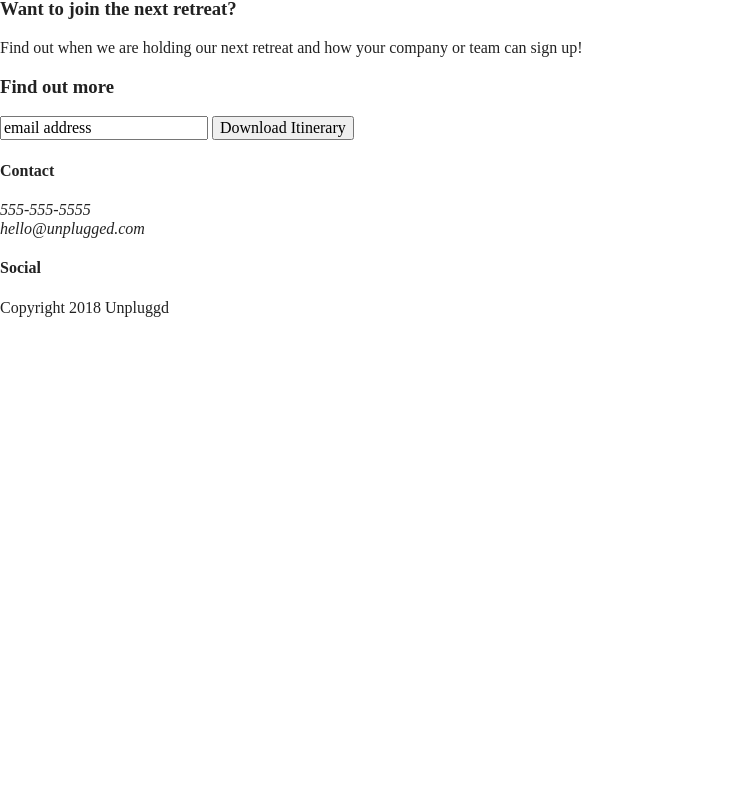
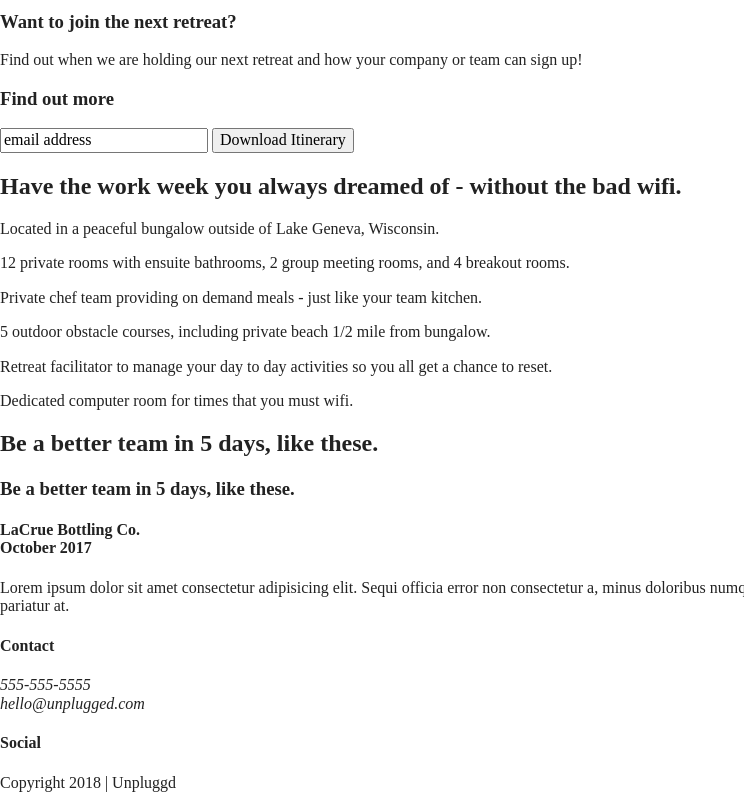
Before and after one commit to Reemers/unplugged-retreat-project, a website built with Parcel: page index.html in a window 1280 px wide. Shown: the part 205-999 px from the top of the page, without its empty margins (0-744 px from the left). Before the commit the page ends 800 px from the top, so only its background shows below. Built offline with nearby package versions, Linux system fonts and the light colour scheme.

Commit message:
added more HTML content

```diff
--- a/index.html
+++ b/index.html
@@ -3,7 +3,7 @@
 
 <head>
   <meta charset="utf-8">
-  <title>Unplugged</title>
+  <title>Unplugged Retreat</title>
   <meta name="description" content="">
   <meta name="viewport" content="width=device-width, initial-scale=1">
 
@@ -15,10 +15,8 @@
   <link rel="manifest" href="site.webmanifest">
   <link rel="apple-touch-icon" href="icon.png">
   <!-- Place favicon.ico in the root directory -->
-
   <link rel="stylesheet" href="css/normalize.css">
   <link rel="stylesheet" href="css/main.css">
-
   <meta name="theme-color" content="#fafafa">
 
 </head>
@@ -27,10 +25,11 @@
 
 
   <header>
-    <div class="content-wrapper">
+    <dxiv class="content-wrapper">
       <a href="#"><img src="" alt="unplugged logo"></a>
       <h1>Unplugged</h1>
-      <div class="header-divider"></div>
+      <div class="header-divider">
+      </div>
       <nav>
         <ul>
           <li><a href="../faq/index.html" target="_blank">FAQ</a></li>
@@ -46,19 +45,79 @@
 
   <main>
 
-    <section>
-      <h2>Retreat from the desk, return refreshed.</h2>
+    <section class="hero-area">
+      <div class="content-wrapper">
+        <h1>Retreat from the desk, return refreshed.</h1>
+      </div>
     </section>
 
-    <aside>
+
+    <div class="form-description">
       <h3>Want to join the next retreat?</h3>
       <p>Find out when we are holding our next retreat and how your company or team can sign up!</p>
+    </div>
+    <div class="form">
       <h3>Find out more</h3>
+      <aside>
         <div>
           <input type="text" name="name" value="email address">
           <input type="button" value="Download Itinerary">
         </div>
+    </div>
     </aside>
+
+    <section class="features">
+      <div class="content-wrapper"></div>
+      <h2>Have the work week you always dreamed of - without the bad wifi.</h2>
+      <div class="features-items">
+
+        <article>
+          <p class="fontawesome-icon"></p>
+          <p class="features-item-description">Located in a peaceful bungalow outside of Lake Geneva, Wisconsin.</p>
+        </article>
+        <article>
+          <p class="fontawesome-icon"></p>
+          <p class="features-item-description">12 private rooms with ensuite bathrooms, 2 group meeting rooms, and 4
+            breakout rooms.</p>
+        </article>
+        <article>
+          <p class="fontawesome-icon"></p>
+          <p class="features-item-description">Private chef team providing on demand meals - just like your team
+            kitchen.</p>
+        </article>
+        <article>
+          <p class="fontawesome-icon"></p>
+          <p class="features-item-description">5 outdoor obstacle courses, including private beach 1/2 mile from
+            bungalow.</p>
+        </article>
+        <article>
+          <p class="fontawesome-icon"></p>
+          <p class="features-item-description">Retreat facilitator to manage your day to day activities so you all get a
+            chance to reset.</p>
+        </article>
+        <article>
+          <p class="fontawesome-icon"></p>
+          <p class="features-item-description">Dedicated computer room for times that you must wifi.</p>
+        </article>
+      </div>
+      </div>
+    </section>
+
+    <section class="reviews">
+      <div class="content-wrapper">
+        <h2>Be a better team in 5 days, like these.</h2>
+        <article>
+        <div>
+          <h3>Be a better team in 5 days, like these.</h3>
+
+        <div>
+          <h4>LaCrue Bottling Co. <br> October 2017</h4>
+          <p>Lorem ipsum dolor sit amet consectetur adipisicing elit. Sequi officia error non consectetur a, minus
+            doloribus numquam sit corrupti vel magni nihil quod ipsa cumque incidunt laboriosam eaque pariatur at.</p>
+        </div>
+      </article>
+      </div>
+    </section>
 
   </main> <!-- main wrapper -->
 
@@ -95,7 +154,7 @@
     <!--footer content-wrapper ends-->
 
     <div class="copyright">
-      <p>Copyright 2018  Unpluggd</p>
+      <p>Copyright 2018 | Unpluggd</p>
     </div>
   </footer>
 
```
Lines whose indentation alone changed are shown as unchanged.
